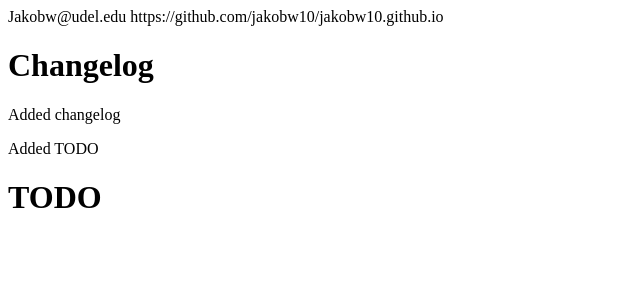
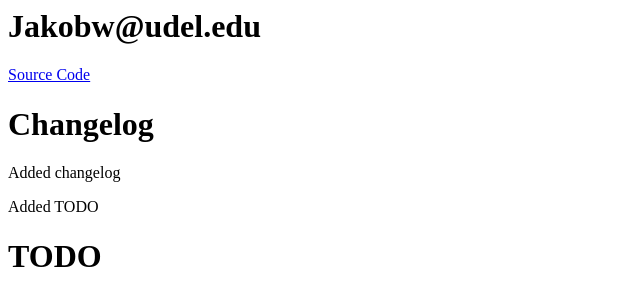
Before and after one commit to jakobw10/jakobw10.github.io, a plain HTML site: page index.html in a window 1280 px wide. Shown: the whole page, without its empty margins (0-640 px from the left). Drawn offline with Linux system fonts and the light colour scheme.

Commit message:
fixed source code link

```diff
--- a/index.html
+++ b/index.html
@@ -1,6 +1,6 @@
 <html>
-<head>Jakobw@udel.edu</head>
-<a>https://github.com/jakobw10/jakobw10.github.io</a>
+<h1>Jakobw@udel.edu</h1>
+<a href="https://github.com/jakobw10/jakobw10.github.io"> Source Code</a>
 <h1> Changelog </h1>
   <body>
     <p> Added changelog</p>
```
